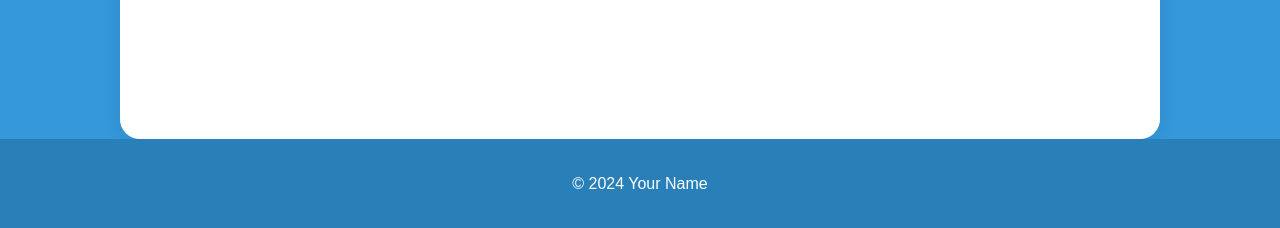
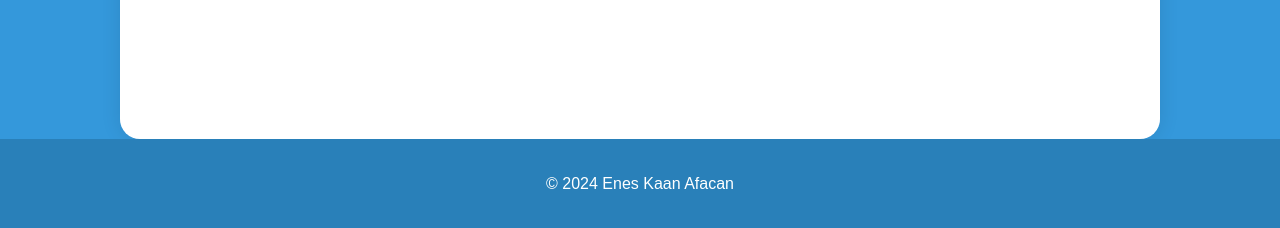
Before and after one commit to eneskaanafacan/promptEngineering, a plain HTML site: page webpage/index.html in a window 1280 px wide. Shown: the part 640-868 px from the top of the page. Drawn offline with Linux system fonts and the light colour scheme.

Commit message:
Update index.html

```diff
--- a/webpage/index.html
+++ b/webpage/index.html
@@ -27,7 +27,7 @@
         </div>
     </div>
     <footer>
-        <p>&copy; 2024 Your Name</p>
+        <p>&copy; 2024 Enes Kaan Afacan</p>
     </footer>
 </body>
 </html>
```
